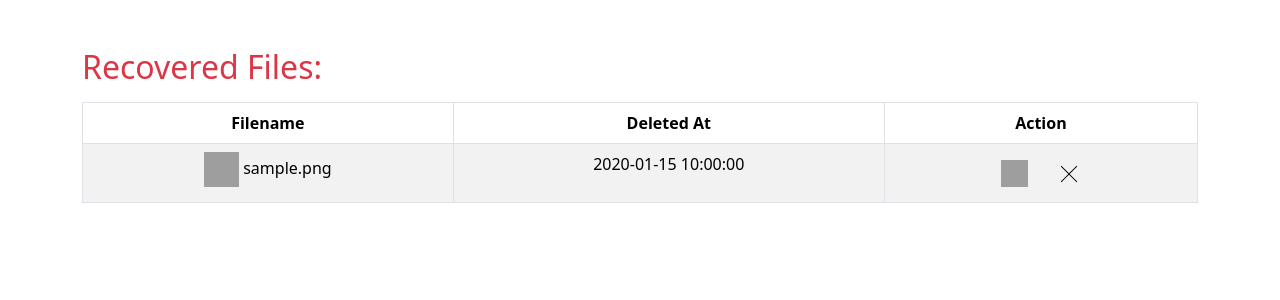
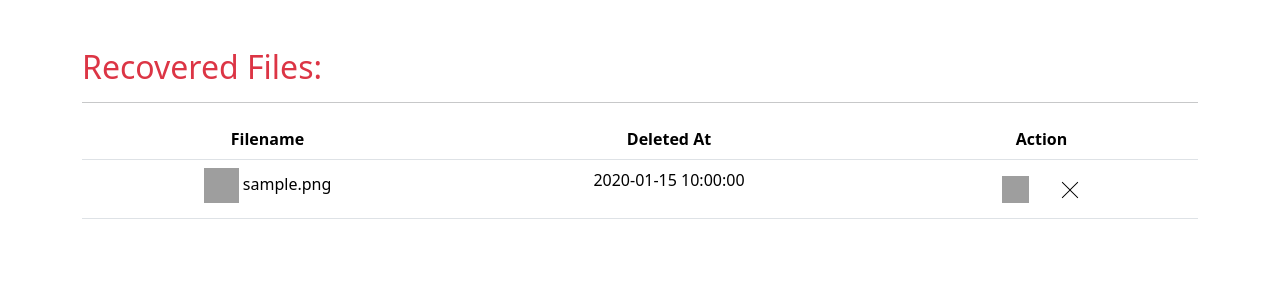
Before and after one commit to LEE13262201/personaldrive, a PHP site: page /recover_file.php in a window 1280 px wide. Shown: the part 76-376 px from the top of the page. Run offline with PHP 8.4, Linux system fonts and the light colour scheme; the visitor is signed in with stand-in values (Sample User, id 1); data comes from the database, SQL or seed files in the repository; tables that the repository leaves empty hold one stand-in row (values such as "Sample post"); grey boxes are pictures that could not be loaded.

Commit message:
Update on dashboard and file recover

```diff
--- a/dashboard.php
+++ b/dashboard.php
@@ -99,7 +99,7 @@ $user_info = $stmt->fetch(PDO::FETCH_ASSOC);
                 </div>
             </div>
             <p class="fs-1 mb-0 font-bold personalDrive">Student Personal Drive</p>
-            <p class="fs-1 mb-0">ICTe Solutions</p>
+            <p class="fs-1 mb-0"></p>
         </div>
     </nav>
 
@@ -152,7 +152,7 @@ $user_info = $stmt->fetch(PDO::FETCH_ASSOC);
     <div class="container mt-5">
         <h2 class="text-success">Uploaded Files:</h2>
         <hr>
-        <table class="table text-center mt-3 table-striped table-hover">
+        <table class="table text-center mt-3 table-hover">
             <thead class="thead-dark">
                 <tr>
                     <th scope="col">Filename</th>
--- a/recover_file.php
+++ b/recover_file.php
@@ -114,7 +114,8 @@ $user_info = $stmt->fetch(PDO::FETCH_ASSOC);
 
     <div class="container mt-5">
         <h2 class="text-danger">Recovered Files:</h2>
-        <table class="table text-center mt-3 table-bordered table-striped table-hover">
+        <hr>
+        <table class="table text-center mt-3 table-hover">
             <thead class="thead-dark">
                 <tr>
                     <th scope="col">Filename</th>
```
Also changed, not shown: dashboard.css (line endings or trailing spaces).
